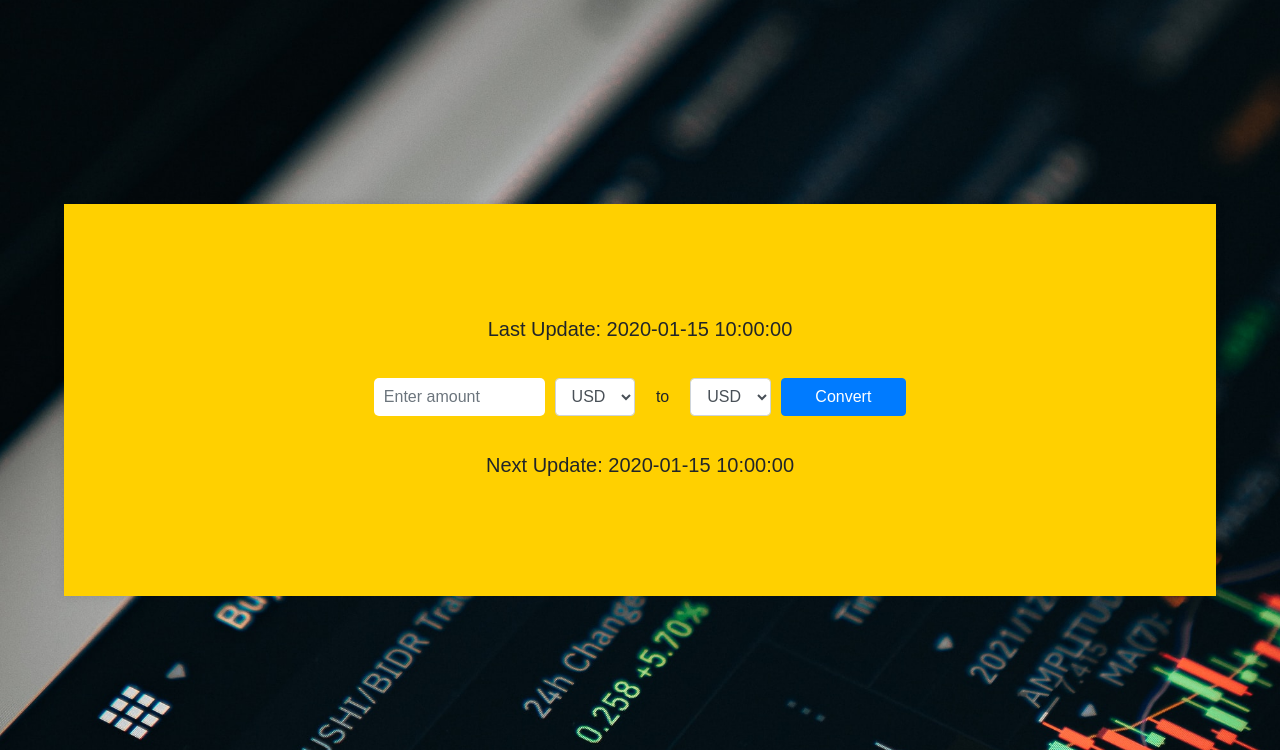
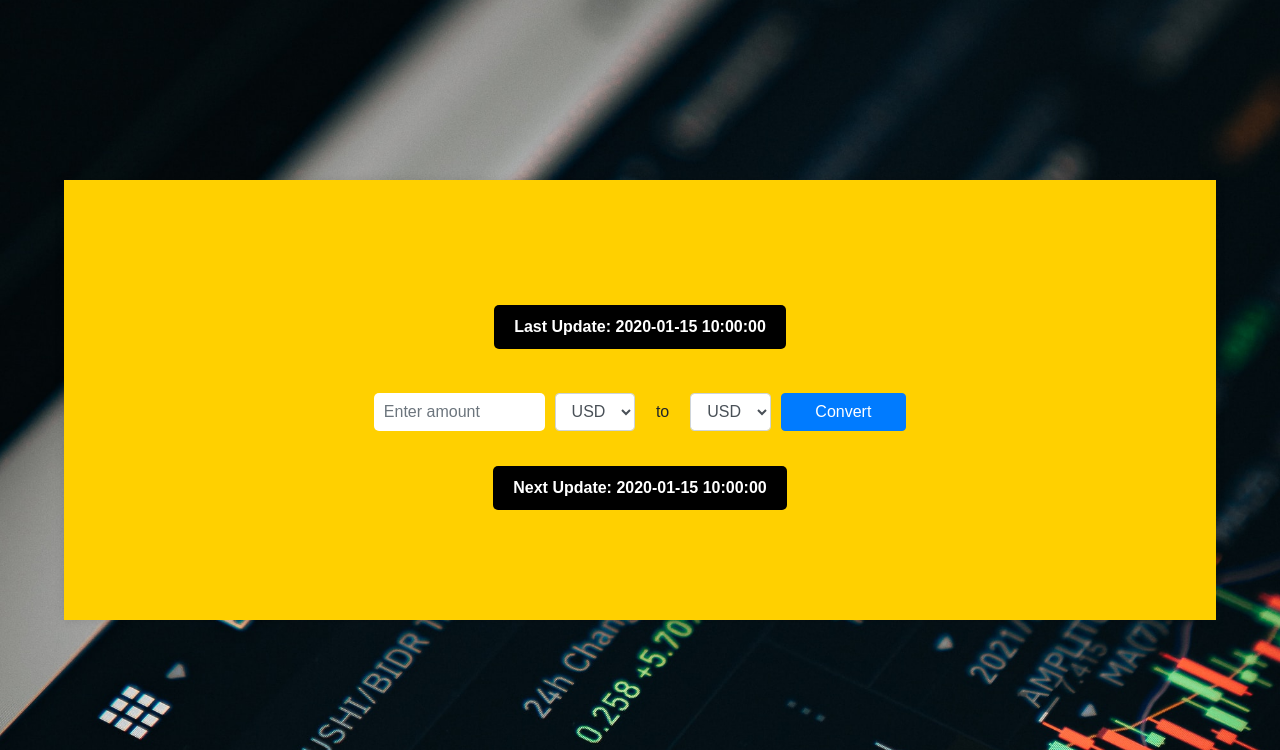
Before and after one commit to vhincekhay/CurrencyConverterApp, a Flask app: template templates/index.html in a window 1280 px wide. Shown: the part 156-906 px from the top of the page. Run offline with Flask 2, Linux system fonts and the light colour scheme; the template is opened without the code that fills it: most values are stand-ins (such as "Sample title", 1, 10 or a date in 2020); some libraries are stand-ins or nearby versions.

Commit message:
Update index.html

```diff
--- a/templates/index.html
+++ b/templates/index.html
@@ -30,7 +30,7 @@
     </div>
     <div class="rectangular-box-container">
         <div class="rectangular-box">
-            <p>Last Update: {{ last_update_time }}</p>
+            <button class="time-button" id="lastUpdateBtn">Last Update: {{ last_update_time }}</button>
             <form method="POST" action="/convert" class="mt-4">
                 <div class="form-row align-items-center">
                     <div class="col-md-4">
@@ -67,7 +67,7 @@
                     </div>
                 </div>
             </form>
-            <p class="mt-4">Next Update: {{ next_update_time }}</p>
+            <button class="time-button" id="nextUpdateBtn">Next Update: {{ next_update_time }}</button>
         </div>
     </div>
 </body>
```
